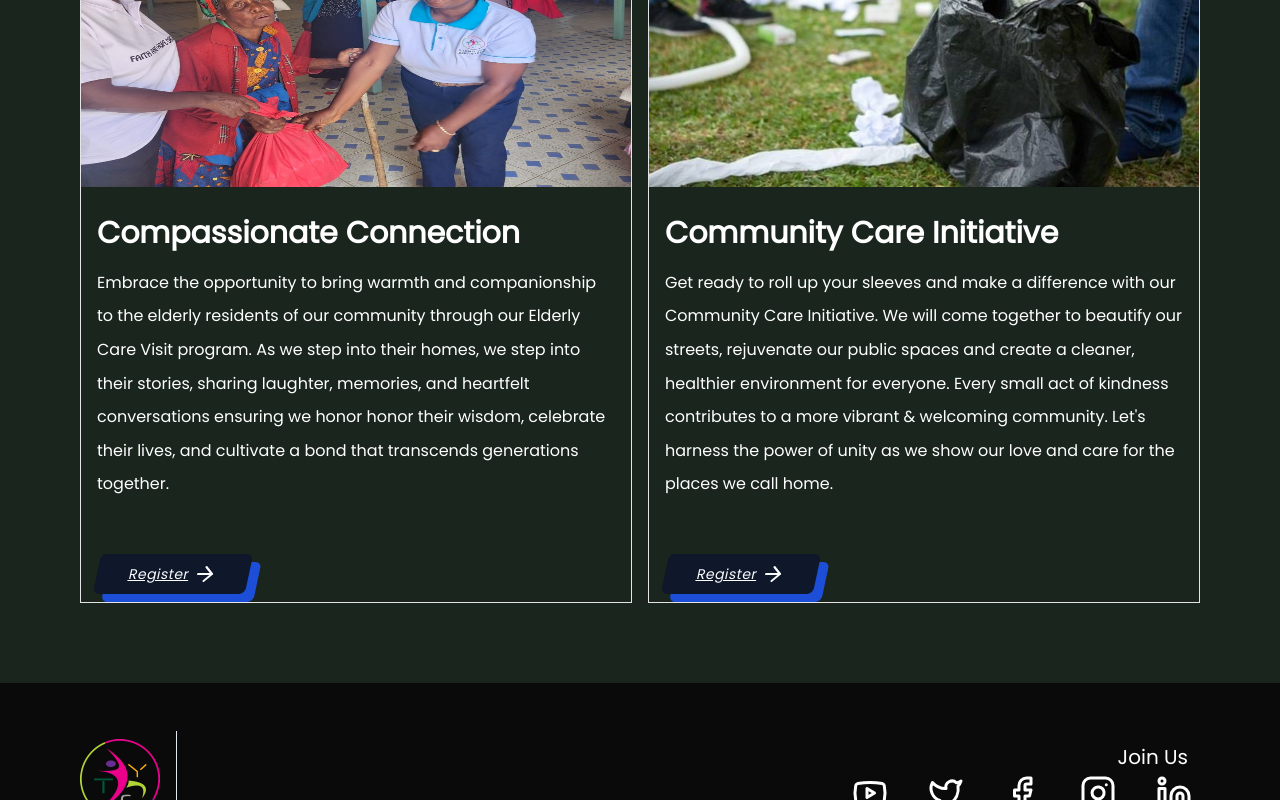
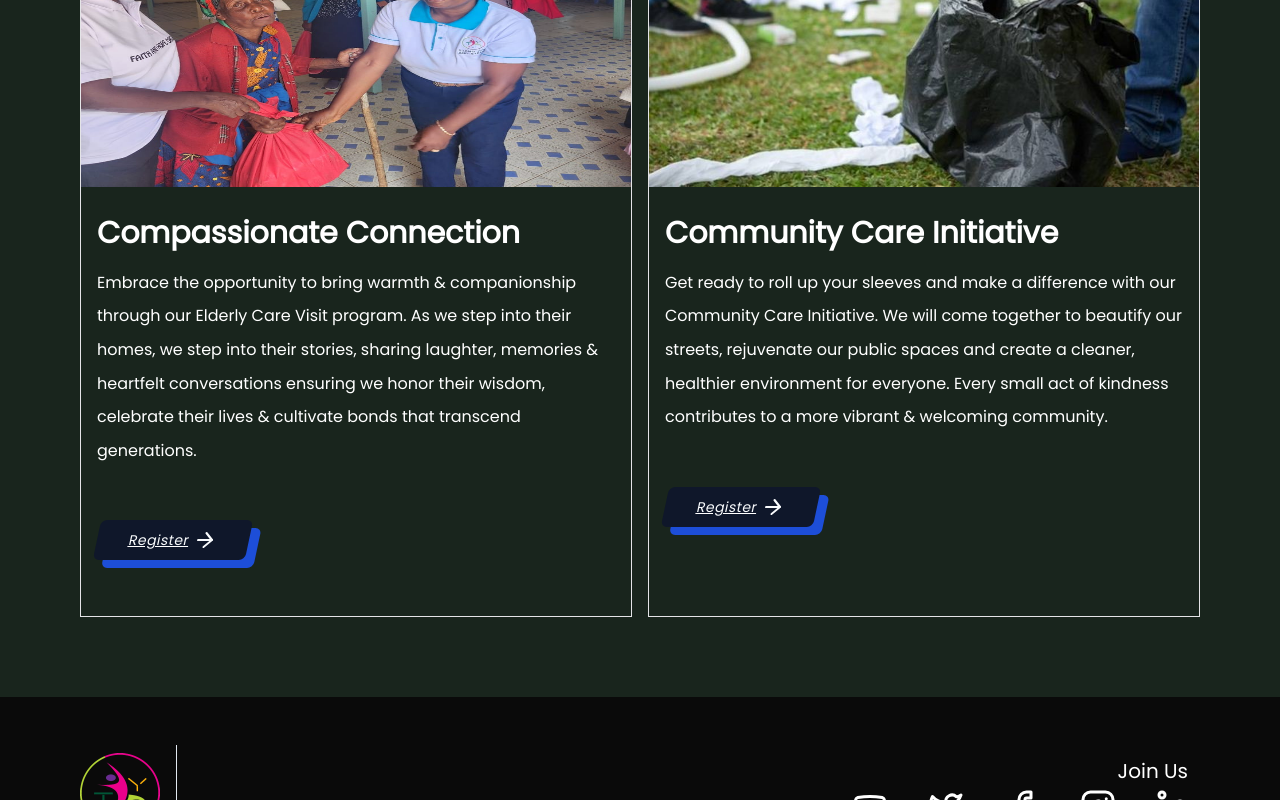
Before and after one commit to BabaMboga/TYC-main, a Next.js app: page /our-events in a window 1280 px wide. Shown: the part 2201-3001 px from the top of the page. Built offline with nearby package versions, Linux system fonts and the light colour scheme.

Commit message:
fix: change register buttons for the last two cards

```diff
--- a/app/our-events/page.tsx
+++ b/app/our-events/page.tsx
@@ -133,7 +133,7 @@ const Home = ({}) => {
           </div>
 
           <div className="grid gap-4 md:grid-cols-2">
-            <div className="  border border-zinc-200 flex-col   gap-[5px] inline-flex">
+            <div className="  border border-zinc-200 flex-col gap-[5px] inline-flex">
               <Image
                 src={"/events/tyc3.jpg"}
                 alt={""}
@@ -226,7 +226,7 @@ const Home = ({}) => {
                         rel="noopener noreferrer"
                         className="flex flex-row justify-between w-full"
                       >
-                        <Button className="flex justify-betweenpy-4 px-8 transition-transform duration-1000 transform -skew-x-12 gap-1 shadow-[10px_8px_0px_rgba(29,78,216,1)] hover:shadow-[15px_8px_0px_rgba(29,78,216,1)]">
+                        <Button className="flex justify-between py-4 px-8 transition-transform duration-1000 transform -skew-x-12 gap-1 shadow-[10px_8px_0px_rgba(29,78,216,1)] hover:shadow-[15px_8px_0px_rgba(29,78,216,1)]">
                           <span>Register</span>
                           <Icons.right />
                         </Button>
@@ -259,16 +259,15 @@ const Home = ({}) => {
                   </div>
                 </div>
                 <div className="self-stretch text-base font-normal  leading-[33.60px]">
-                  Embrace the opportunity to bring warmth and companionship to
-                  the elderly residents of our community through our Elderly
+                  Embrace the opportunity to bring warmth & companionship through our Elderly
                   Care Visit program. As we step into their homes, we step into
-                  their stories, sharing laughter, memories, and heartfelt
-                  conversations ensuring we honor honor their wisdom, celebrate
-                  their lives, and cultivate a bond that transcends generations together.
+                  their stories, sharing laughter, memories & heartfelt
+                  conversations ensuring we honor their wisdom, celebrate
+                  their lives & cultivate bonds that transcend generations.
                 </div>
               </div>
               <div className=" gap-4 p-4 ">
-                <div className=" h-12 py-4 pr-2 grow shrink basis-0">
+                <div className=" gap-4 py-4 pr-2 grow shrink basis-0">
                   <div className="">
                     <div className="text-xl font-medium leading-tight tracking-wide underline ">
                       <Link
@@ -277,7 +276,7 @@ const Home = ({}) => {
                         rel="noopener noreferrer"
                         className="flex flex-row justify-between w-full"
                       >
-                        <Button className="flex justify-between py-4 px-8 transition-transform duration-1000 transform -skew-x-12 gap-1 shadow-[10px_8px_0px_rgba(29,78,216,1)] hover:shadow-[15px_8px_0px_rgba(29,78,216,1)]">
+                        <Button className="flex justify-betweenpy-4 px-8 transition-transform duration-1000 transform -skew-x-12 gap-1 shadow-[10px_8px_0px_rgba(29,78,216,1)] hover:shadow-[15px_8px_0px_rgba(29,78,216,1)]">
                           <span>Register</span>
                           <Icons.right />
                         </Button>
@@ -289,7 +288,7 @@ const Home = ({}) => {
               </div>
             </div>
 
-            <div className="  border border-zinc-200 flex-col  gap-[5px] inline-flex ">
+            <div className="  border border-zinc-200 flex-col gap-[5px] inline-flex ">
               <Image
                 alt={""}
                 src={"/events/tyc4.jpg"}
@@ -315,12 +314,11 @@ const Home = ({}) => {
                   come together to beautify our streets, rejuvenate our public
                   spaces and create a cleaner, healthier environment for
                   everyone. Every small act of kindness contributes to a more vibrant &
-                  welcoming community. Let&apos;s harness the power of
-                  unity as we show our love and care for the places we call home.
+                  welcoming community.
                 </div>
               </div>
               <div className=" gap-4 p-4 ">
-                <div className=" h-12 py-4 pr-2 grow shrink basis-0">
+                <div className="gap-4 py-4 pr-2 ">
                   <div className="">
                     <div className="text-xl font-medium leading-tight tracking-wide underline ">
                       <Link
@@ -329,7 +327,7 @@ const Home = ({}) => {
                         rel="noopener noreferrer"
                         className="flex flex-row justify-between w-full"
                       >
-                        <Button className="flex justify-between py-4 px-8 transition-transform duration-1000 transform -skew-x-12 gap-1 shadow-[10px_8px_0px_rgba(29,78,216,1)] hover:shadow-[15px_8px_0px_rgba(29,78,216,1)]">
+                        <Button className="flex justify-betweenpy-4 px-8 transition-transform duration-1000 transform -skew-x-12 gap-1 shadow-[10px_8px_0px_rgba(29,78,216,1)] hover:shadow-[15px_8px_0px_rgba(29,78,216,1)]">
                           <span>Register</span>
                           <Icons.right />
                         </Button>
```
